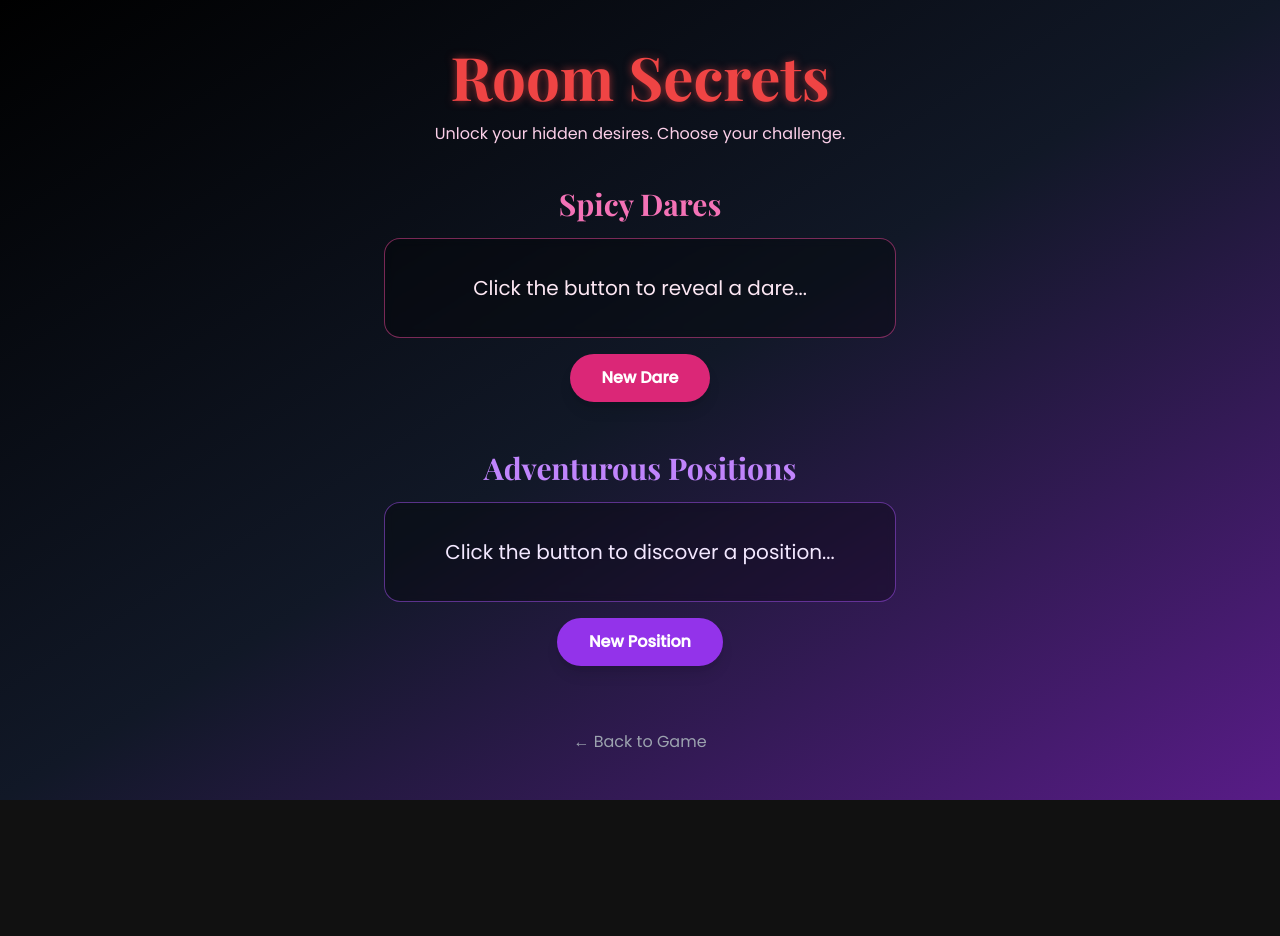
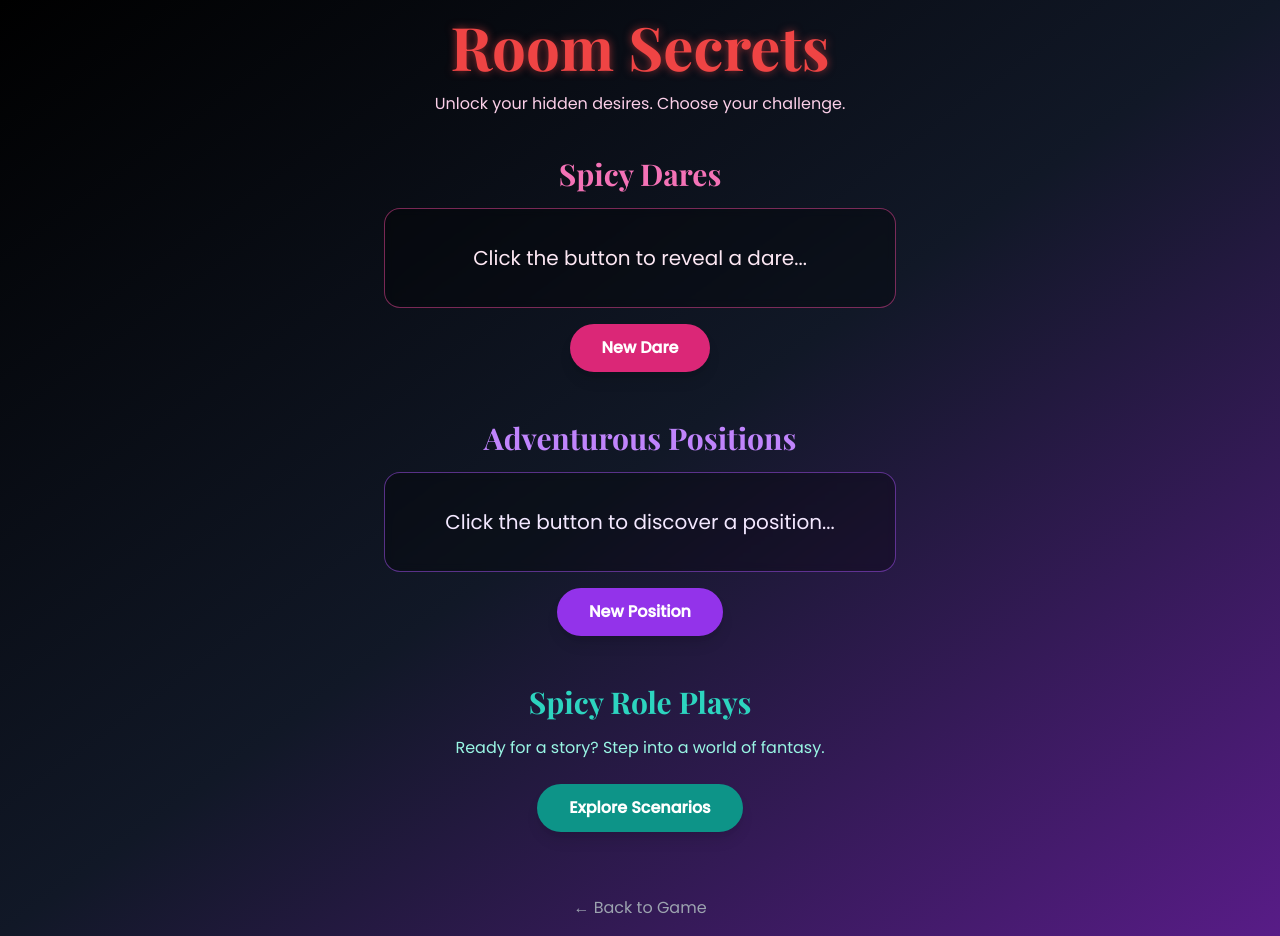
Before and after one commit to tinkelstoodles/secc, a plain HTML site: page room-scene.html in a window 1280 px wide. Before the commit the page ends 800 px from the top, so only its background shows below. Drawn offline with nearby package versions, Linux system fonts and the light colour scheme.

Commit message:
Update room-scene.html

```diff
--- a/room-scene.html
+++ b/room-scene.html
@@ -56,6 +56,15 @@
                 <button id="position-btn" class="bg-purple-600 hover:bg-purple-700 text-white font-bold py-3 px-8 rounded-full shadow-lg glow-shadow transform hover:scale-105 transition-all duration-300">
                     New Position
                 </button>
+            </div>
+
+            <!-- Role Plays Navigation Section -->
+            <div>
+                <h2 class="text-3xl font-semibold text-teal-400 mb-4">Spicy Role Plays</h2>
+                 <p class="text-teal-200 mb-6">Ready for a story? Step into a world of fantasy.</p>
+                <a href="role-plays.html" class="bg-teal-600 hover:bg-teal-700 text-white font-bold py-3 px-8 rounded-full shadow-lg glow-shadow transform hover:scale-105 transition-all duration-300 inline-block">
+                    Explore Scenarios
+                </a>
             </div>
         </div>
 
```
